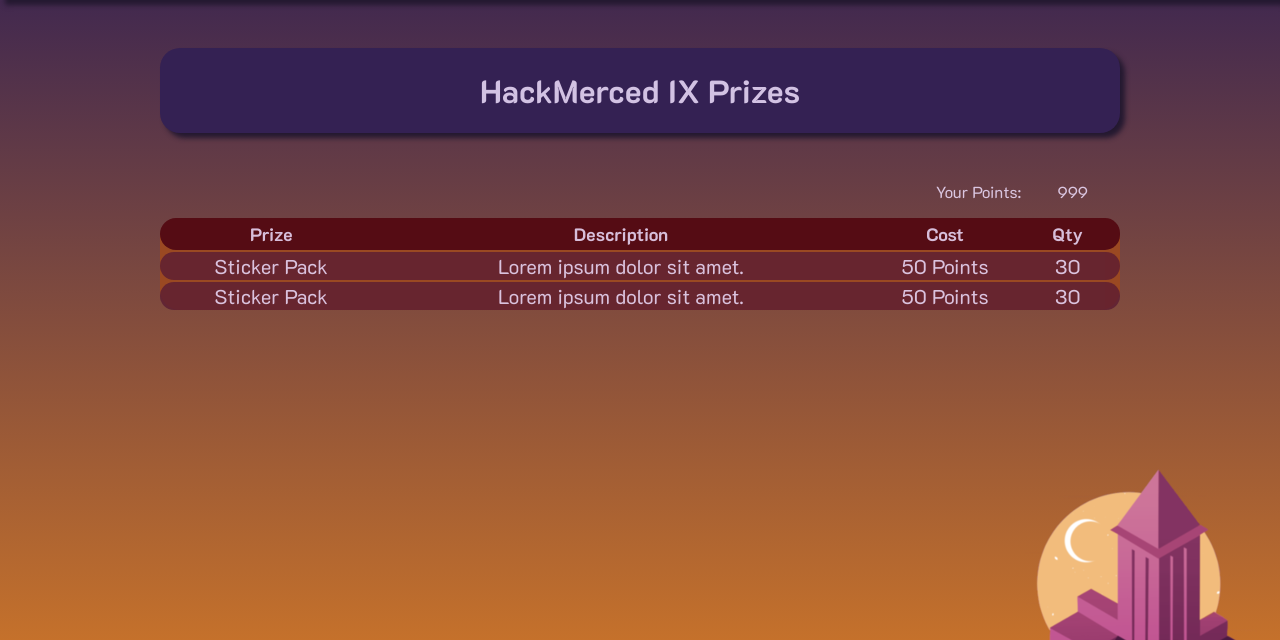
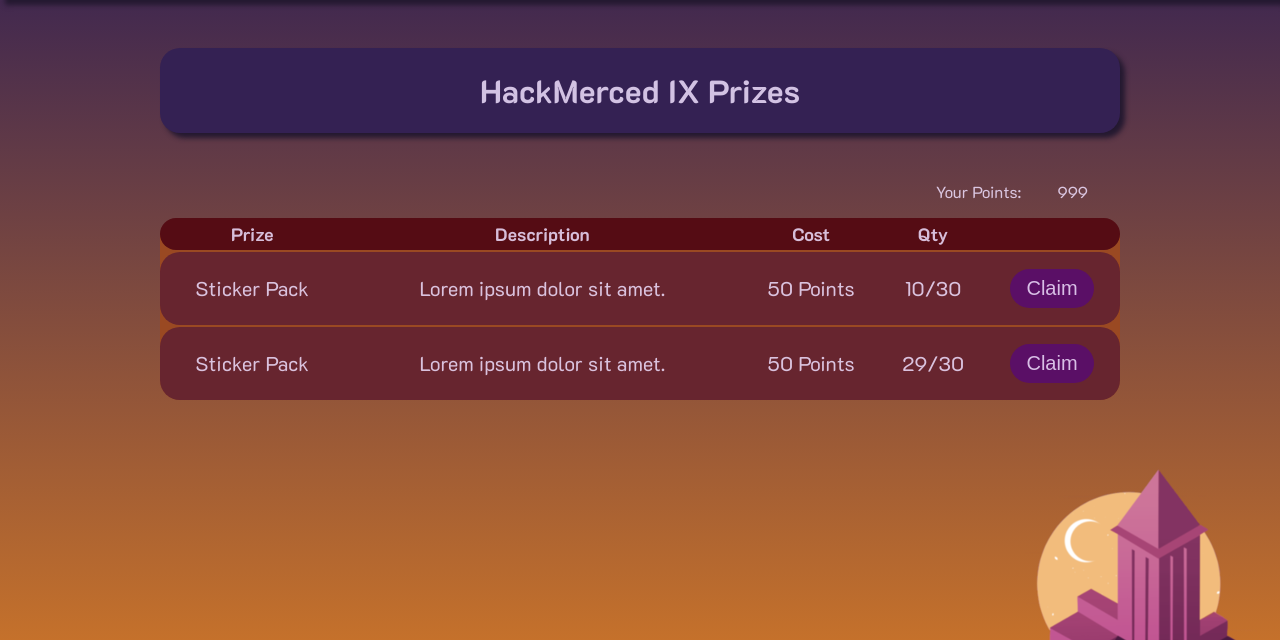
Before and after one commit to HackMerced/HackMerced-IX-Live, a Flask app: page /prizes in a window 1280 px wide. Shown: the part 70-710 px from the top of the page. Run offline with Flask 3, Linux system fonts and the light colour scheme.

Commit message:
Added a prize claim button.

```diff
--- a/frontend/static/css/style.css
+++ b/frontend/static/css/style.css
@@ -168,6 +168,24 @@
 	padding: 0px 2em;
 }
 
+#prizes tbody tr td {
+	height: 64px;
+}
+
+.prize-claim {
+	text-align: center;
+	font-size: 20px;
+	background-color: #5A0F66;
+	border: none;
+	border-radius: 20px;
+	color: #EEDEFDD9;
+	padding: 8px 16px;
+	margin: 16px 0px;
+}
+.prize-claim:hover {
+	cursor: pointer;
+}
+
 /* End Prizes */
 
 /* Schedule */
--- a/frontend/templates/prizes.html
+++ b/frontend/templates/prizes.html
@@ -28,16 +28,16 @@
 							<td>Sticker Pack</td>
 							<td>Lorem ipsum dolor sit amet.</td>
 							<td>50 Points</td>
-							<td>30</td>
-							<td></th>
+							<td>10/30</td>
+							<td><button class="prize-claim">Claim</button></td>
 						</tr>
 						<tr class="table-spacer"></tr>
 						<tr>
 							<td>Sticker Pack</td>
 							<td>Lorem ipsum dolor sit amet.</td>
 							<td>50 Points</td>
-							<td>30</td>
-							<td></th>
+							<td>29/30</td>
+							<td><button class="prize-claim">Claim</button></td>
 						</tr>
 					</tbody>
 				</table>
```
